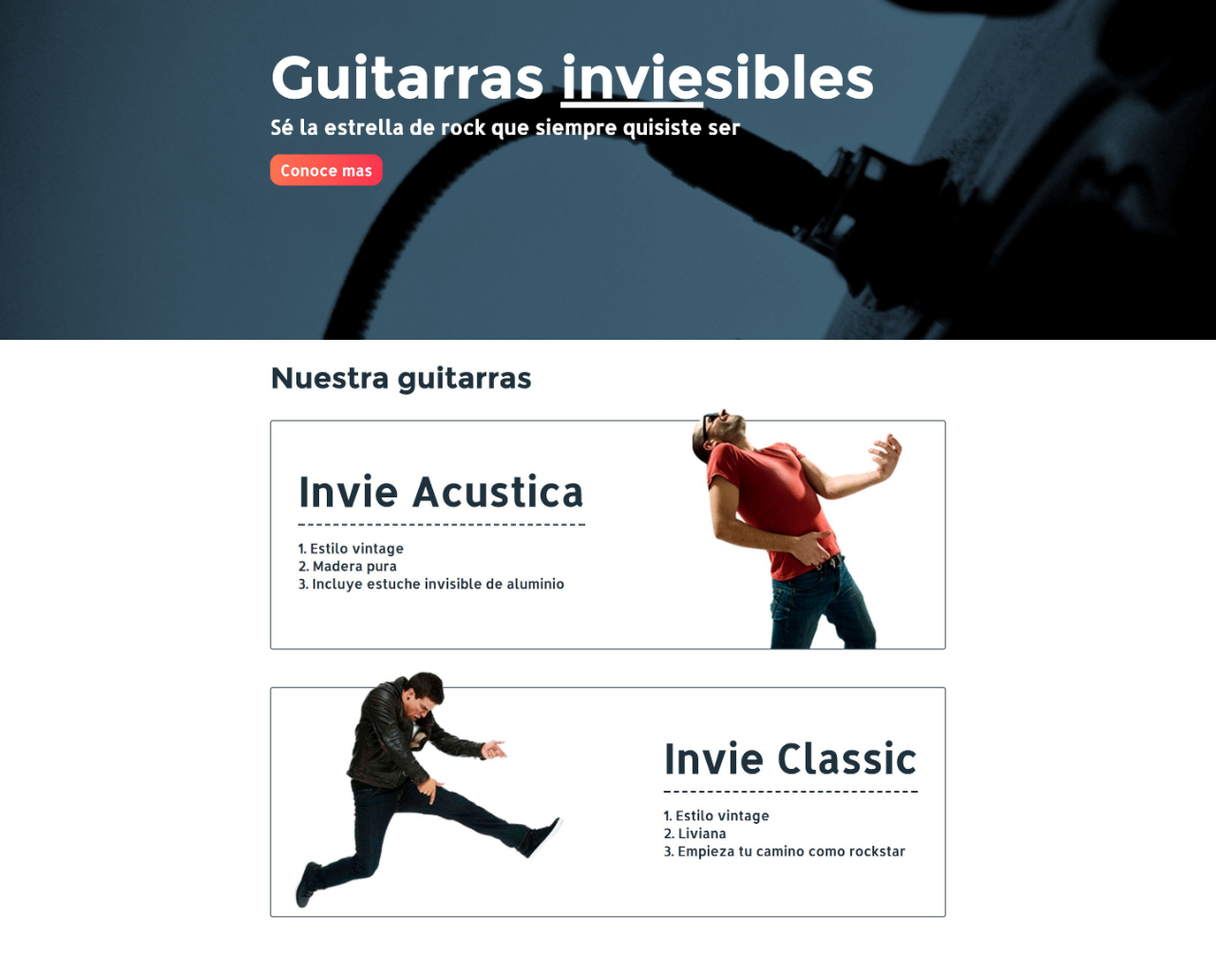
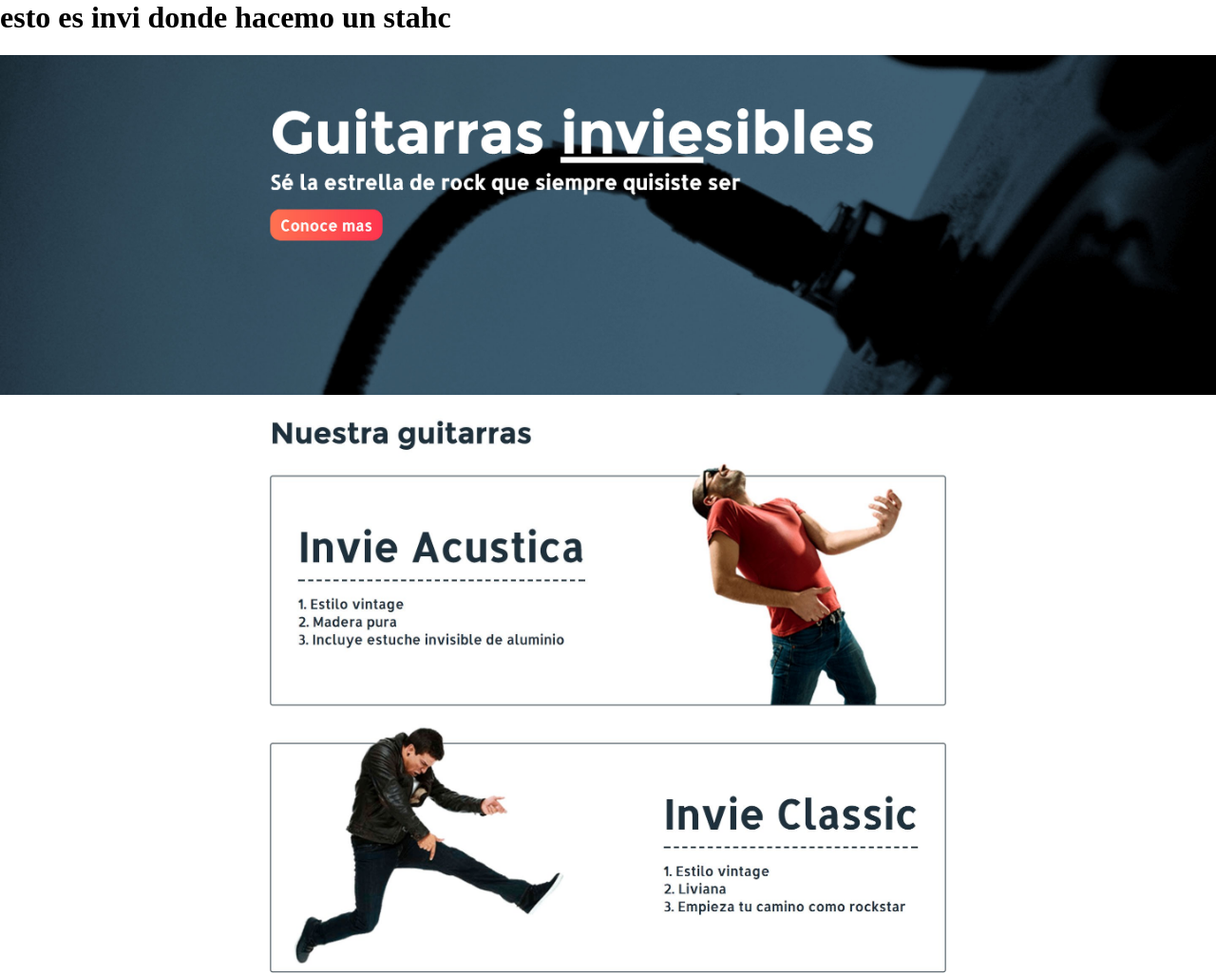
Before and after one commit to deibyavila/invie-github, a plain HTML site: page index.html in a window 1280 px wide. Shown: the whole page at 95% size. Drawn offline with Linux system fonts and the light colour scheme.

Commit message:
agegando h1

```diff
--- a/index.html
+++ b/index.html
@@ -22,6 +22,7 @@
         </style>
     </head>
     <body>
+        <h1>esto es invi donde hacemo un stahc</h1>
         <img src="imagenes/invie-responsive.png" alt="" id="resp">
         <img src="imagenes/hero.jpg" alt="">
         <img src="imagenes/acustica.jpg" alt="">
```
